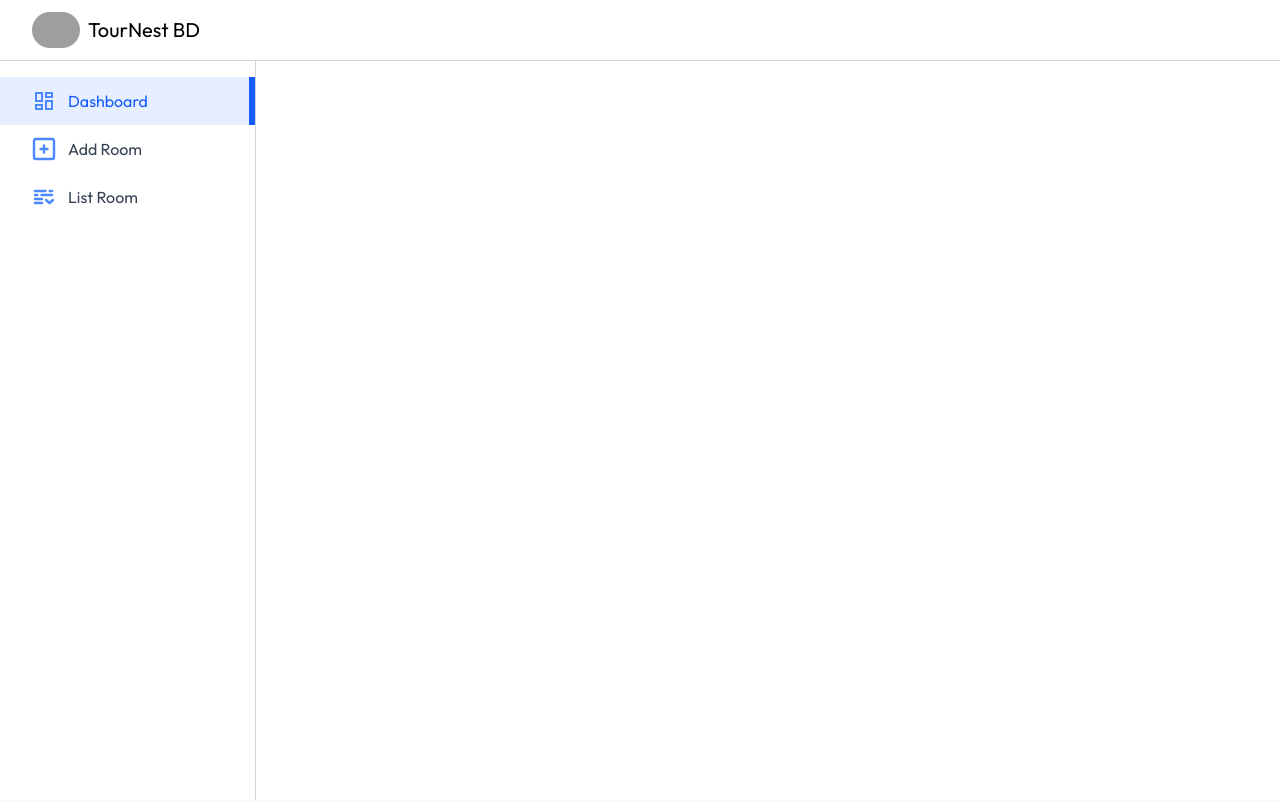
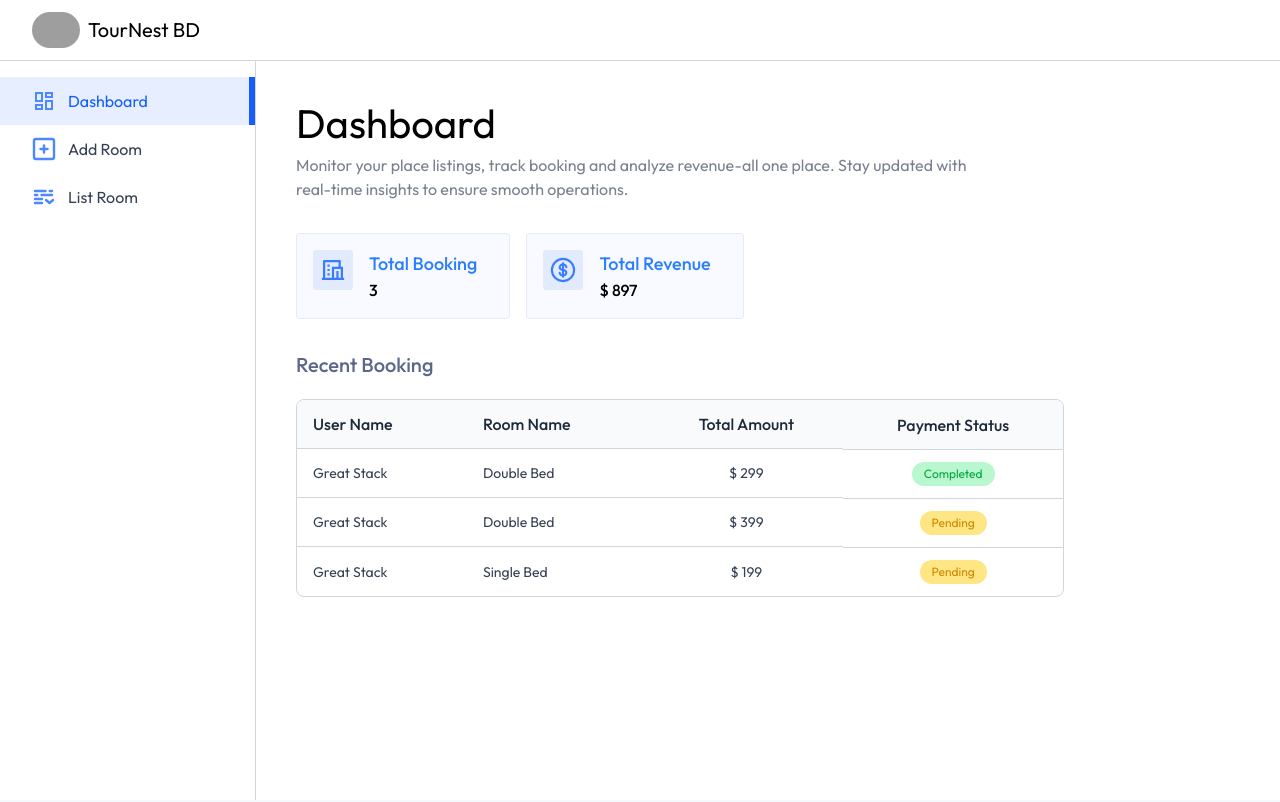
Before and after one commit to Mostakim69/practise-22, a React (Vite) app: page /owner in a window 1280 px wide. Shown: the top 802 px of the page. Built offline with nearby package versions, Linux system fonts and the light colour scheme; grey boxes are pictures that could not be loaded; a web font is replaced by a local one.

Commit message:
Update Dashboard Section

```diff
--- a/src/pages/admin/Dashbord.jsx
+++ b/src/pages/admin/Dashbord.jsx
@@ -1,9 +1,68 @@
-import React from 'react';
+import React, { useState } from 'react';
+import Title from '../../components/Title';
+import { assets, dashboardDummyData } from '../../assets/assets';
 
 const Dashbord = () => {
+    const [dashboardData, setDashboardData] = useState(dashboardDummyData)
     return (
         <div>
+            <Title align='left' font='outfit' title='Dashboard' subTitle='Monitor your place listings, track booking and analyze revenue-all one place. Stay updated with real-time insights to ensure smooth operations.'></Title>
+            <div className='flex gap-4 my-8'>
+                {/* Total Booking */}
+                <div className='bg-primary/3 border border-primary/10 rounded flex p-4 pr-8'>
+                    <img src={assets.totalBookingIcon} alt="" className='max-sm:hidden h-10' />
+                    <div className='flex flex-col sm:ml-4 font-medium'>
+                        <p className='text-blue-500 text-lg'>Total Booking</p>
+                        <p className='text-neural-400 text-base'>{dashboardData.totalBookings}</p>
+                    </div>
+                </div>
+                {/* Revenue */}
+                <div className='bg-primary/3 border border-primary/10 rounded flex p-4 pr-8'>
+                    <img src={assets.totalRevenueIcon} alt="" className='max-sm:hidden h-10' />
+                    <div className='flex flex-col sm:ml-4 font-medium'>
+                        <p className='text-blue-500 text-lg'>Total Revenue</p>
+                        <p className='text-neural-400 text-base'>$ {dashboardData.totalRevenue}</p>
+                    </div>
+                </div>
+            </div>
+            {/* Recent Booking */}
+            <h2 className='text-xl text-blue-950/70 font-medium mb-5'>Recent Booking</h2>
+            <div className='w-full max-w-3xl text-left border border-gray-300 rounded-lg max-h-80 overflow-y-scroll'>
+                <table className='w-full'>
+                    <thead className='bg-gray-50'>
+                        <tr>
+                            <th className='py-3 px-4 text-gray-800 font-medium'>User Name</th>
+                            <th className='py-3 px-4 text-gray-800 font-medium max-sm:hidden'>Room Name</th>
+                            <th className='py-3 px-4 text-gray-800 font-medium text-center'>Total Amount</th>
+                            <th className='py-3 px-4 text-gray-800 font-medium text-center'>Payment Status</th>
+                        </tr>
+                    </thead>
+                    <tbody className='text-sm'>
+                        {dashboardData.bookings.map((item, index)=>(
+                            <tr key={index}>
+                                <td className='py-3 px-4 text-gray-700 border-t border-gray-300'>
+                                    {item.user.username}
+                                </td>
 
+                                <td className='py-3 px-4 text-gray-700 border-t border-gray-300 max-sm:hidden'>
+                                    {item.room.roomType}
+                                </td>
+
+                                <td className='py-3 px-4 text-gray-700 border-t border-gray-300 text-center'>
+                                   $ {item.totalPrice}
+                                </td>
+
+                                <td className='py-3 px-4 border-t border-gray-300 flex'>
+                                    <button className={`py-1 px-3 text-xs rounded-full mx-auto ${item.isPaid ? 'bg-green-200 text-green-600' : 'bg-amber-200 text-yellow-600'}`}>
+                                        {item.isPaid ? 'Completed' : 'Pending'}
+                                    </button>
+                                </td>
+                            </tr>
+
+                        ))}
+                    </tbody>
+                </table>
+            </div>
         </div>
     );
 };
```
